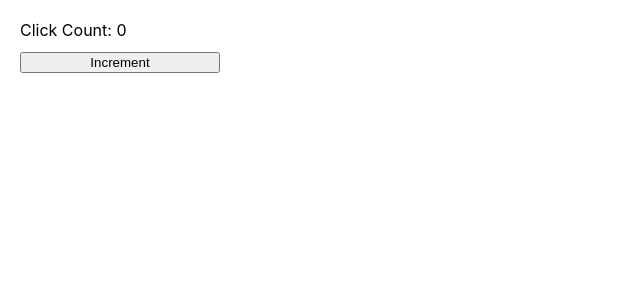
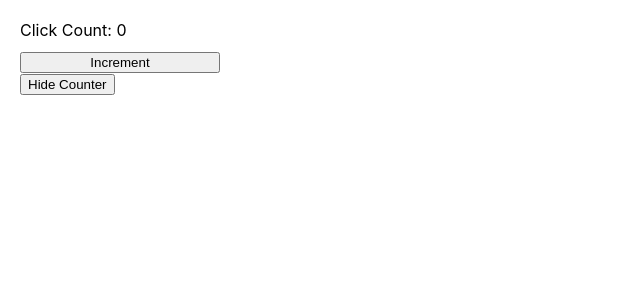
Before and after one commit to Aaronius/reactjs-meetup, a React (Vite) app: page / in a window 1280 px wide. Shown: the top 300 px of the page, without its empty margins (0-640 px from the left). Built offline with nearby package versions, Linux system fonts and the light colour scheme.

Commit message:
Set state after unmount

```diff
--- a/src/App.jsx
+++ b/src/App.jsx
@@ -1,9 +1,16 @@
 import Counter from "./Counter";
 
-import './App.css'
+import "./App.css";
+import { useState } from "react";
 
 function App() {
-  return <Counter/>;
+  const [showCounter, setShowCounter] = useState(true);
+  return (
+    <>
+      { showCounter && <Counter /> }
+      <button onClick={() => setShowCounter(false)}>Hide Counter</button>
+    </>
+  );
 }
 
-export default App
+export default App;
```
